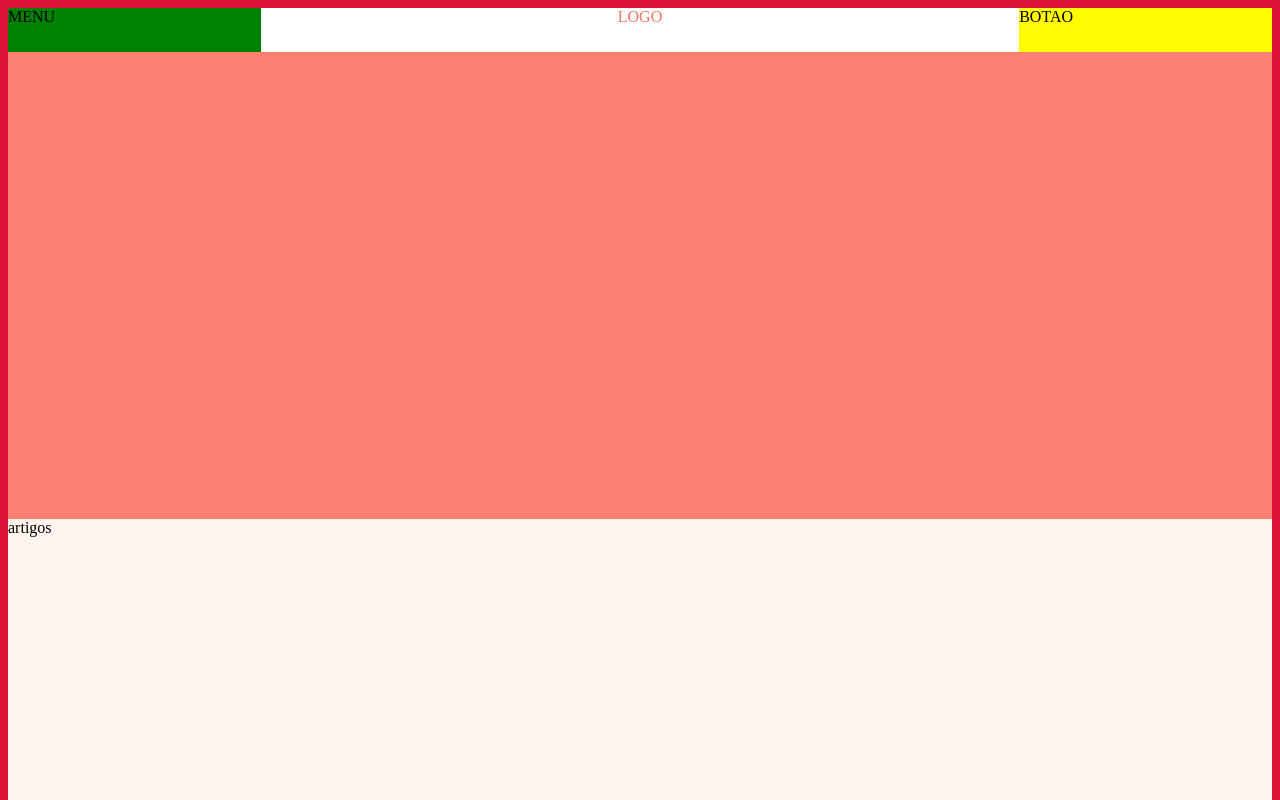
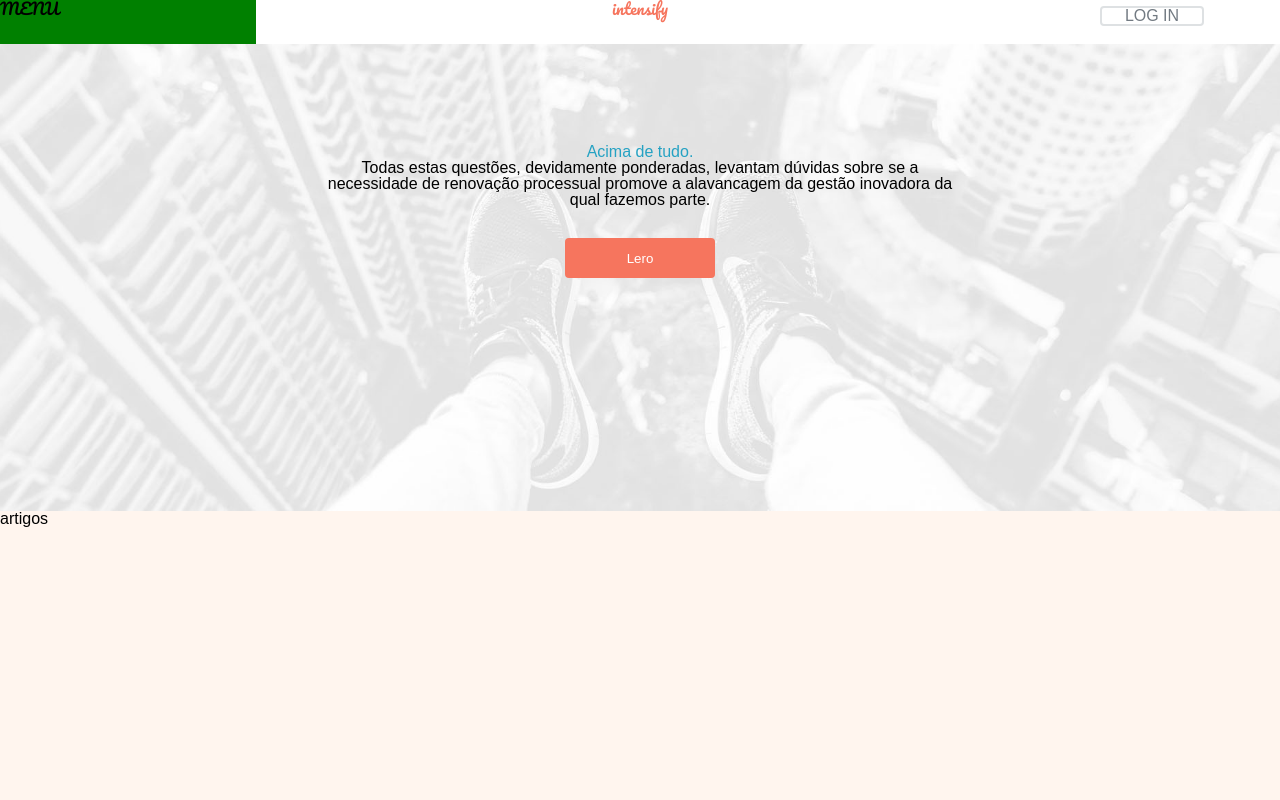
Before and after one commit to MaMaMa98/aulas, a plain HTML site: page exercicio3/index.html in a window 1280 px wide. Shown: the top 800 px of the page. Drawn offline with Linux system fonts and the light colour scheme.

Commit message:
new code version

```diff
--- a/exercicio3/css/estilos.css
+++ b/exercicio3/css/estilos.css
@@ -1,5 +1,13 @@
+@font-face {
+    font-family: Pacifico;
+    src: url('../fonts/Pacifico-Regular.ttf');
+}
+
 body{
     background-color: crimson;
+    font-family:Arial, Helvetica, sans-serif;
+    margin: 0;
+    padding: 0;
 }
 .wrapper{background-color: yellow;
 width:100%;
@@ -8,31 +16,8 @@ header {
     width: 100%;
     height: 44px;
     background-color:#ffffff;
-}
-.hero{
-    width: 100%;
-    height: 467px;
-    background-color: salmon;
-}
-.articles{
-    width: 100%;
-    height: 500px;
-    background-color: seashell;
-}
-.highlights{
-    width: 100%;
-    height: 200px;
-    background-color: skyblue;
-}
-.latest-news{
-    width: 100%;
-    height: 250px;
-    background-color: teal;
-}
-footer{
-    width: 100%;
-    height: 150px;
-    background-color: purple;
+    float:left;
+    font-family: 'Pacifico';
 }
 .col-1{
     width: 20%;
@@ -50,7 +35,90 @@ footer{
 .col-3{
     width: 20%;
     height: 44px;
-    background-color: rgb(255, 251, 0);
+    color: #727a82;
     float: left;
+}
+header .col-3 a{
+    text-transform: uppercase;
+    text-decoration: none;
+    color: #727a82;
+    border: 2px #dee1e3 solid;
+    font-family: Arial, Helvetica, sans-serif;
+    width: 100px;
+    display: block;
+    text-align: center;
+    border-radius: 4px;
+    margin-left: auto;
+    margin-right: auto;
+    margin-top: 6px;
 
 }
+header .col-3 a:hover{
+    background: #dee1e3;
+}
+
+.hero{
+    width: 100%;
+    height: 467px;
+    background: url('../imagens/banner.jpg') top center no-repeat;
+    background-size: cover;
+    float:left;
+
+
+}
+.hero1{
+    width: 50%;
+    min-height: 150px;
+    text-align: center;
+    margin-left: 25%;
+    margin-top: 100px;
+
+}
+.hero1 h1{
+    color: #25a2c3;
+
+}
+
+.hero p{
+    color: black;
+}
+
+.hero button {
+    background-color:#f6755e ;
+    color: #ffffff;
+    margin-top: 30px;
+    border: none;
+    width: 150px;
+    height: 40px;
+    border-radius: 4px;
+}
+
+
+/*
+    background-position:top center;
+*/
+
+.articles{
+    width: 100%;
+    height: 500px;
+    background-color: seashell;
+    float:left;
+}
+.highlights{
+    width: 100%;
+    height: 200px;
+    background-color: skyblue;
+    float:left;
+}
+.latest-news{
+    width: 100%;
+    height: 250px;
+    background-color: teal;
+    float:left;
+}
+footer{
+    width: 100%;
+    height: 150px;
+    background-color: purple;
+    float:left;
+}
--- /dev/null
+++ b/exercicio3/css/reset.css
@@ -0,0 +1,48 @@
+/* http://meyerweb.com/eric/tools/css/reset/
+   v2.0 | 20110126
+   License: none (public domain)
+*/
+
+html, body, div, span, applet, object, iframe,
+h1, h2, h3, h4, h5, h6, p, blockquote, pre,
+a, abbr, acronym, address, big, cite, code,
+del, dfn, em, img, ins, kbd, q, s, samp,
+small, strike, strong, sub, sup, tt, var,
+b, u, i, center,
+dl, dt, dd, ol, ul, li,
+fieldset, form, label, legend,
+table, caption, tbody, tfoot, thead, tr, th, td,
+article, aside, canvas, details, embed,
+figure, figcaption, footer, header, hgroup,
+menu, nav, output, ruby, section, summary,
+time, mark, audio, video {
+	margin: 0;
+	padding: 0;
+	border: 0;
+	font-size: 100%;
+	font: inherit;
+	vertical-align: baseline;
+}
+/* HTML5 display-role reset for older browsers */
+article, aside, details, figcaption, figure,
+footer, header, hgroup, menu, nav, section {
+	display: block;
+}
+body {
+	line-height: 1;
+}
+ol, ul {
+	list-style: none;
+}
+blockquote, q {
+	quotes: none;
+}
+blockquote:before, blockquote:after,
+q:before, q:after {
+	content: '';
+	content: none;
+}
+table {
+	border-collapse: collapse;
+	border-spacing: 0;
+}
--- a/exercicio3/index.html
+++ b/exercicio3/index.html
@@ -4,7 +4,8 @@
     <meta charset="UTF-8">
     <meta http-equiv="X-UA-Compatible" content="IE=edge">
     <meta name="viewport" content="width=device-width, initial-scale=1.0">
-    <title>blabala</title>
+    <title>Exercicio 3</title>
+    <link rel="stylesheet" href="css/reset.css">
     <link rel="stylesheet" href="css/estilos.css">
 </head>
 <body>
@@ -12,13 +13,20 @@
         <header>
             <div class="col-1"> MENU </div>
             <div class="col-2">
-            LOGO
+           intensify
             </div>
             <div class="col-3">
-            BOTAO
+            <a href="http://www.google.com" target="_blank">
+                Log in
+             </a>
             </div>
         </header>
         <div class="hero">
+            <div class="hero1">
+                <h1>Acima de tudo.</h1>
+                <p>Todas estas questões, devidamente ponderadas, levantam dúvidas sobre se a necessidade de renovação processual promove a alavancagem da gestão inovadora da qual fazemos parte.</p>
+                <button> Lero</button>
+            </div>
         </div>
         <div class="articles">artigos</div>
         <div class="highlights"> highlights</div>
```
Also changed, not shown: exercicio3/fonts/Pacifico-Regular.ttf (added).
